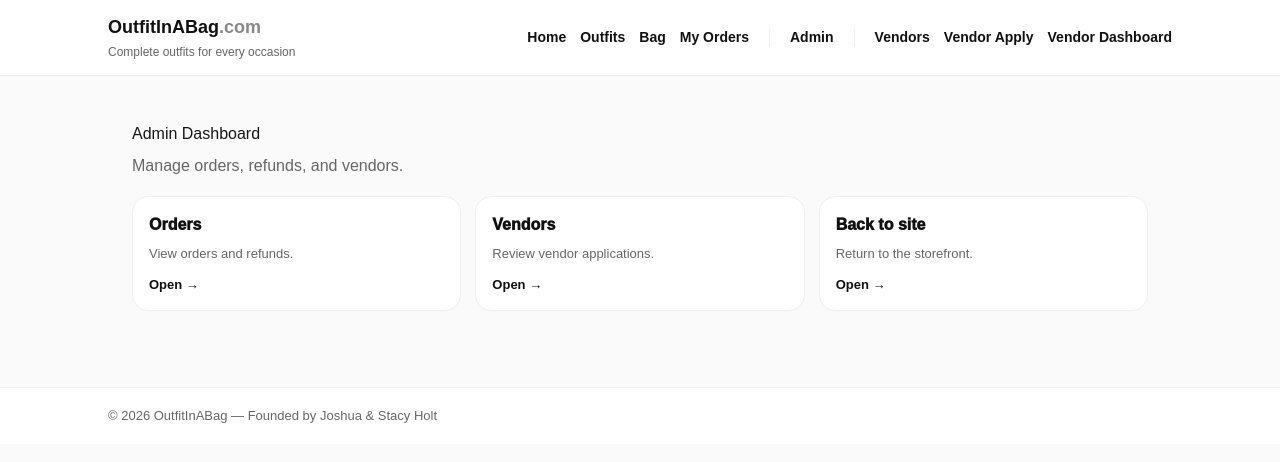
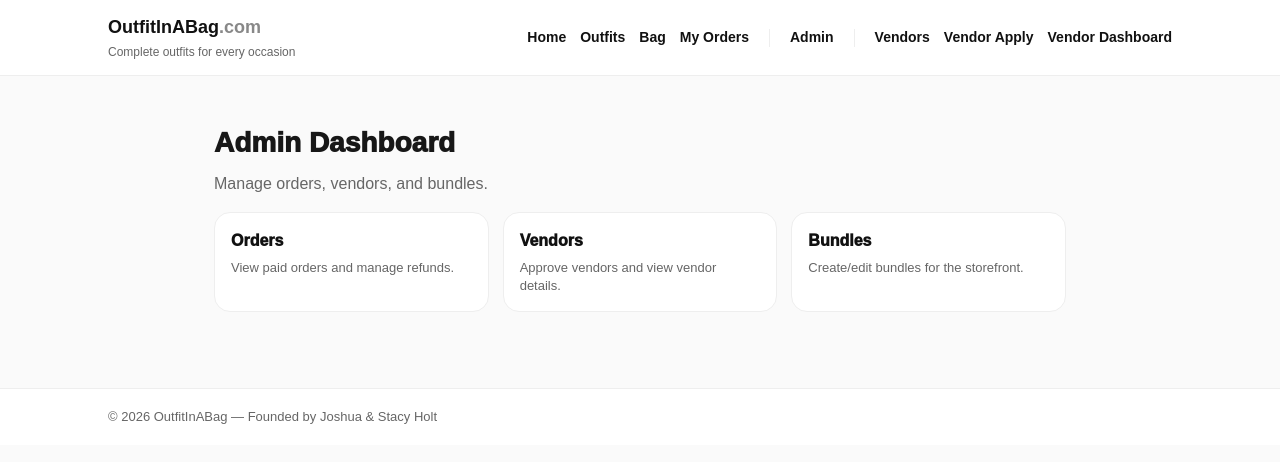
Before and after one commit to jholt19/outfitinabag-site, a Next.js app: page /admin/dashboard in a window 1280 px wide. Shown: the top 462 px of the page. Built offline with nearby package versions, Linux system fonts and the light colour scheme.

Commit message:
Remove duplicate Admin folder (case-sensitive fix for Vercel)

```diff
--- a/app/admin/dashboard/page.tsx
+++ b/app/admin/dashboard/page.tsx
@@ -1,36 +1,39 @@
-"use client";
-
-import Link from "next/link";
-
 export default function AdminDashboardPage() {
   return (
-    <main style={{ maxWidth: 1100, margin: "0 auto", padding: 24 }}>
-      <h1 style={{ margin: 0 }}>Admin Dashboard</h1>
+    <main style={{ maxWidth: 900, margin: "0 auto", padding: 24 }}>
+      <h1 style={{ margin: 0, fontSize: 28, fontWeight: 950 }}>Admin Dashboard</h1>
       <p style={{ color: "#666", marginTop: 8 }}>
-        Manage orders, refunds, and vendors.
+        Manage orders, vendors, and bundles.
       </p>
 
       <div
         style={{
-          marginTop: 18,
+          marginTop: 16,
           display: "grid",
           gridTemplateColumns: "repeat(auto-fit, minmax(240px, 1fr))",
           gap: 14,
         }}
       >
-        <Card title="Orders" desc="View orders and refunds." href="/admin/orders" />
-        <Card title="Vendors" desc="Review vendor applications." href="/admin/vendors" />
-        <Card title="Back to site" desc="Return to the storefront." href="/outfits" />
+        <a href="/admin/orders" style={card}>
+          <div style={cardTitle}>Orders</div>
+          <div style={cardText}>View paid orders and manage refunds.</div>
+        </a>
+
+        <a href="/admin/vendors" style={card}>
+          <div style={cardTitle}>Vendors</div>
+          <div style={cardText}>Approve vendors and view vendor details.</div>
+        </a>
+
+        <a href="/admin/bundles" style={card}>
+          <div style={cardTitle}>Bundles</div>
+          <div style={cardText}>Create/edit bundles for the storefront.</div>
+        </a>
       </div>
     </main>
   );
 }
 
-function Card({ title, desc, href }: { title: string; desc: string; href: string }) {
-  return (
-    <Link
-      href={href}
-      style={{
+const card: React.CSSProperties = {
   display: "block",
   textDecoration: "none",
   border: "1px solid #eee",
@@ -38,13 +41,16 @@ function Card({ title, desc, href }: { title: string; desc: string; href: string
   borderRadius: 16,
   padding: 16,
   color: "#111",
-      }}
-    >
-      <div style={{ fontWeight: 950, fontSize: 16 }}>{title}</div>
-      <div style={{ color: "#666", marginTop: 8, fontSize: 13, lineHeight: 1.35 }}>
-        {desc}
-      </div>
-      <div style={{ marginTop: 12, fontWeight: 900, fontSize: 13 }}>Open →</div>
-    </Link>
-  );
-}
+};
+
+const cardTitle: React.CSSProperties = {
+  fontWeight: 950,
+  fontSize: 16,
+};
+
+const cardText: React.CSSProperties = {
+  marginTop: 6,
+  color: "#666",
+  fontSize: 13,
+  lineHeight: 1.4,
+};
```
Lines whose indentation alone changed are shown as unchanged.
